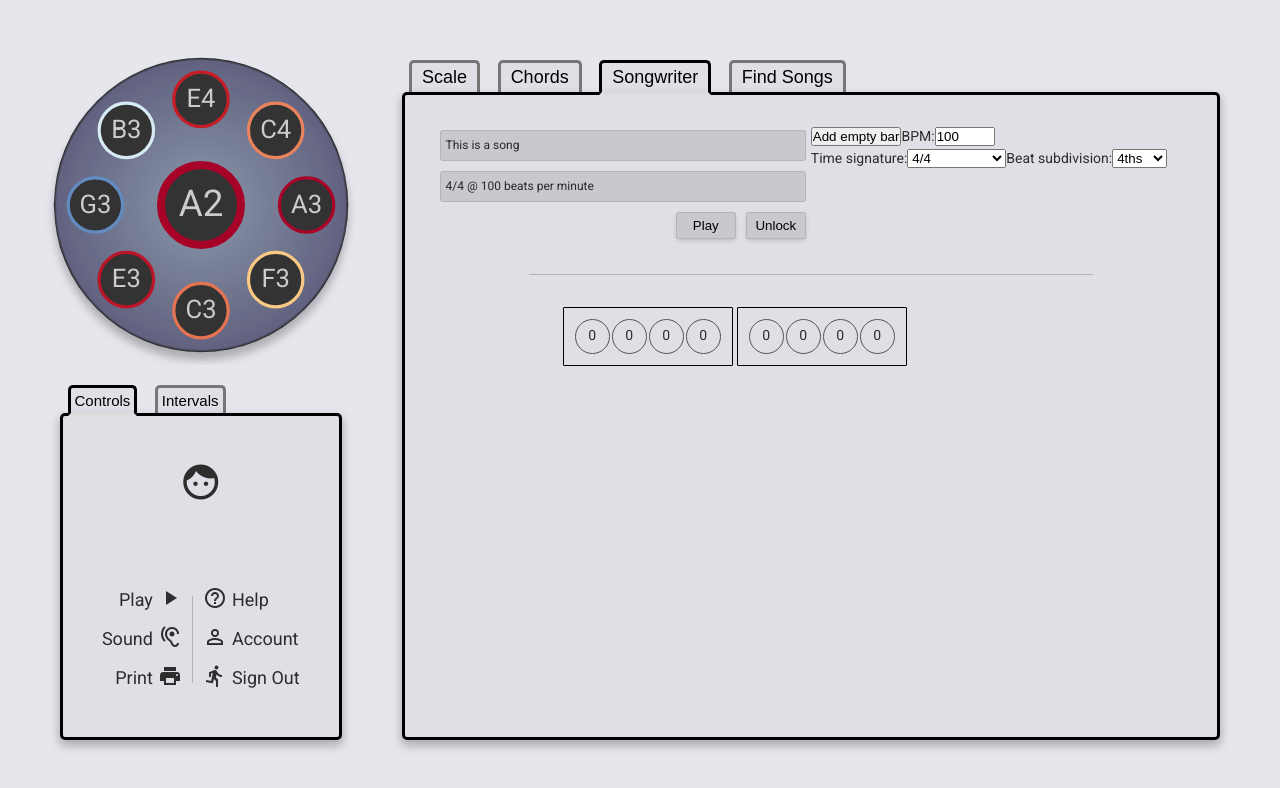
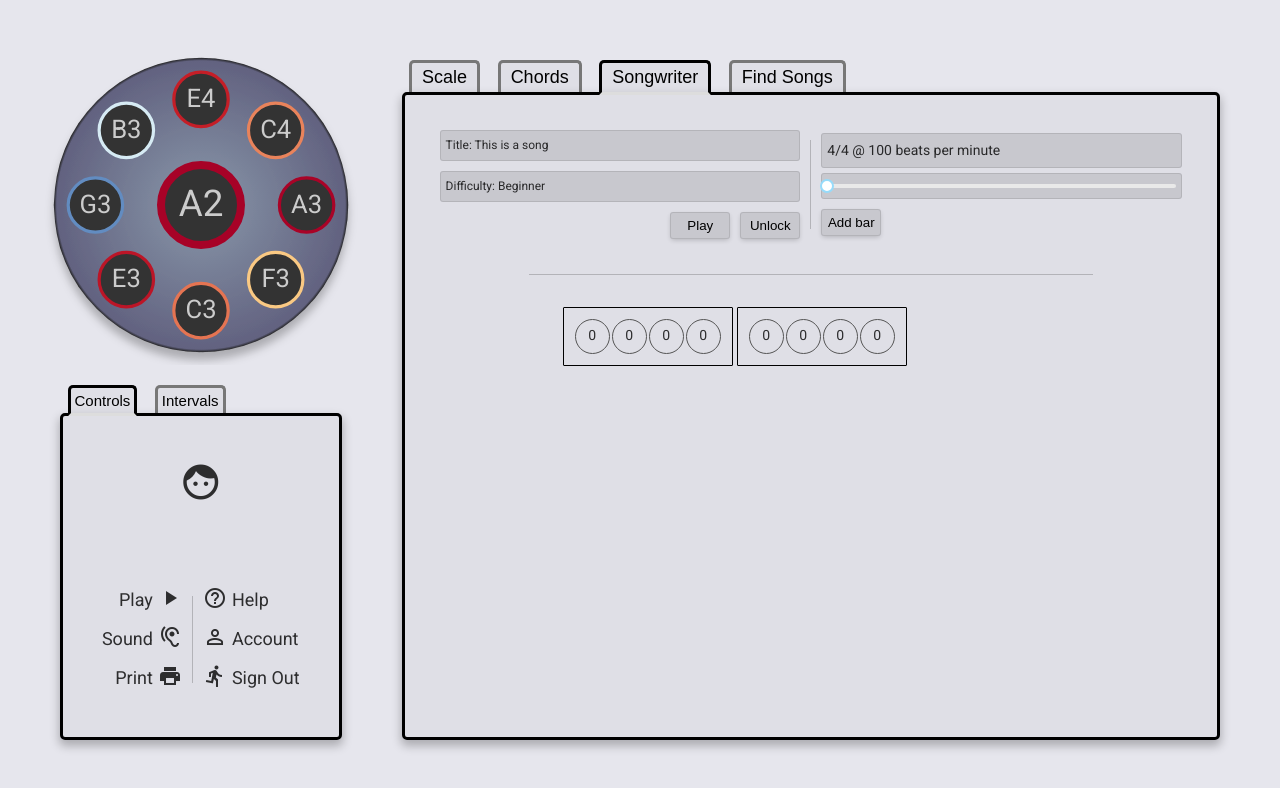
Before and after one commit to Moosees/ding-and-tones, a React (Create React App) app: page /song in a window 1280 px wide. Shown: the top 788 px of the page. Built offline with nearby package versions, Linux system fonts and the light colour scheme.

Commit message:
Start designing songControls

```diff
--- a/package.json
+++ b/package.json
@@ -8,6 +8,7 @@
     "@testing-library/jest-dom": "^4.2.4",
     "@testing-library/react": "^9.5.0",
     "@testing-library/user-event": "^7.2.1",
+    "rc-slider": "^9.3.0",
     "react": "^16.13.0",
     "react-dom": "^16.13.0",
     "react-redux": "^7.2.0",
--- a/src/components/songControls/SongControls.jsx
+++ b/src/components/songControls/SongControls.jsx
@@ -1,6 +1,9 @@
-import React from 'react';
+import Slider from 'rc-slider';
+import 'rc-slider/assets/index.css';
+import React, { useState } from 'react';
 import { connect } from 'react-redux';
 import { v4 as uuid } from 'uuid';
+import { metreList } from '../../metre.data';
 import { addNewBar } from '../../redux/bars/bars.actions';
 import {
   addBarToSong,
@@ -8,6 +11,8 @@ import {
   setSongMetre,
   setSongSubdivision,
 } from '../../redux/song/song.actions';
+import ButtonMain from '../button/ButtonMain';
+import InfoField from '../infoField/InfoField';
 import MetreControls from '../metreControls/MetreControls';
 import { createNewBar } from './songControls.utils';
 
@@ -22,6 +27,9 @@ const SongControls = ({
   metre,
   setSongMetre,
 }) => {
+  const [metreOpen, setMetreOpen] = useState(false);
+  const metreAndBpm = `${metreList[metre].name} @ ${bpm} beats per minute`;
+
   const handleNewBar = (metre, subdivision) => {
     const arrangementId = uuid();
     const barId = uuid();
@@ -33,14 +41,7 @@ const SongControls = ({
 
   return (
     <>
-      <div>
-        <button
-          disabled={isSongPlaying}
-          onClick={() => handleNewBar(metre, subdivision)}
-        >
-          Add empty bar
-        </button>
-        <label>
+      {/* <label>
           BPM:
           <input
             type="number"
@@ -50,15 +51,25 @@ const SongControls = ({
             disabled={isSongPlaying}
             onChange={(e) => setBpm(Number(e.target.value))}
           />
-        </label>
-      </div>
-      <MetreControls
-        metre={metre}
-        subdivision={subdivision}
-        setMetre={setSongMetre}
-        setSubdivision={setSongSubdivision}
+        </label> */}
+
+      <InfoField label={metreAndBpm} onEdit={() => setMetreOpen(true)} />
+      <InfoField label={<Slider />} />
+      <ButtonMain
+        label="Add bar"
         disabled={isSongPlaying}
+        onClick={() => handleNewBar(metre, subdivision)}
       />
+      {metreOpen && (
+        <MetreControls
+          metre={metre}
+          subdivision={subdivision}
+          setMetre={setSongMetre}
+          setSubdivision={setSongSubdivision}
+          disabled={isSongPlaying}
+          onClick={() => handleNewBar(metre, subdivision)}
+        />
+      )}
     </>
   );
 };
--- a/src/components/songInfo/SongInfo.jsx
+++ b/src/components/songInfo/SongInfo.jsx
@@ -1,7 +1,6 @@
 import React from 'react';
 import { connect } from 'react-redux';
 import styled from 'styled-components';
-import { metreList } from '../../metre.data';
 import { toggleEditSong } from '../../redux/ui/ui.actions';
 import ButtonMain from '../button/ButtonMain';
 import InfoField from '../infoField/InfoField';
@@ -19,13 +18,11 @@ const Buttons = styled.div`
   display: flex;
 `;
 
-const SongInfo = ({ name, metre, bpm, isEditingSong, toggleEditSong }) => {
-  const metreAndBpm = `${metreList[metre].name} @ ${bpm} beats per minute`;
-
+const SongInfo = ({ name, isEditingSong, toggleEditSong }) => {
   return (
     <InfoContainer>
-      <InfoField as="h2" label={name} />
-      <InfoField label={metreAndBpm} />
+      <InfoField label={'Title: ' + name} />
+      <InfoField label="Difficulty: Beginner" />
       <Buttons>
         <PlayButton />
         <ButtonMain
@@ -39,8 +36,6 @@ const SongInfo = ({ name, metre, bpm, isEditingSong, toggleEditSong }) => {
 
 const mapStateToProps = ({ song, ui }) => ({
   name: song.name,
-  metre: song.metre,
-  bpm: song.bpm,
   isEditingSong: ui.isEditingSong,
 });
 
--- a/src/containers/songwriter/Songwriter.jsx
+++ b/src/containers/songwriter/Songwriter.jsx
@@ -17,6 +17,7 @@ const Songwriter = () => {
         <TopPart>
           <SongInfo />
         </TopPart>
+        <DividerLine vertical small />
         <TopPart>
           <SongControls />
         </TopPart>
--- a/src/containers/songwriter/songwriter.styles.js
+++ b/src/containers/songwriter/songwriter.styles.js
@@ -10,6 +10,7 @@ export const SongContainer = styled.div`
 `;
 
 export const TopSection = styled.div`
+  align-items: center;
   display: flex;
   flex: 1 0;
   max-width: 80rem;
```
Also changed, not shown: 1 other file (tests, documents, lock files or other folders).
